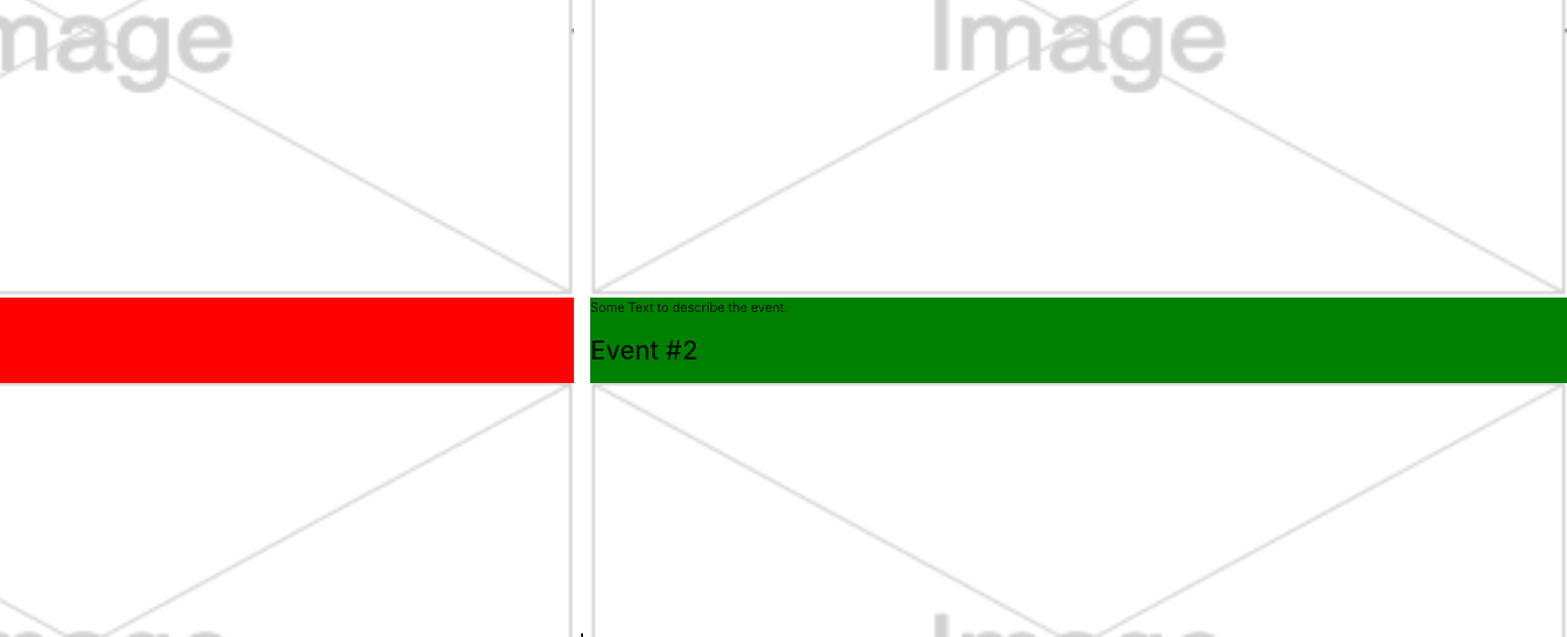
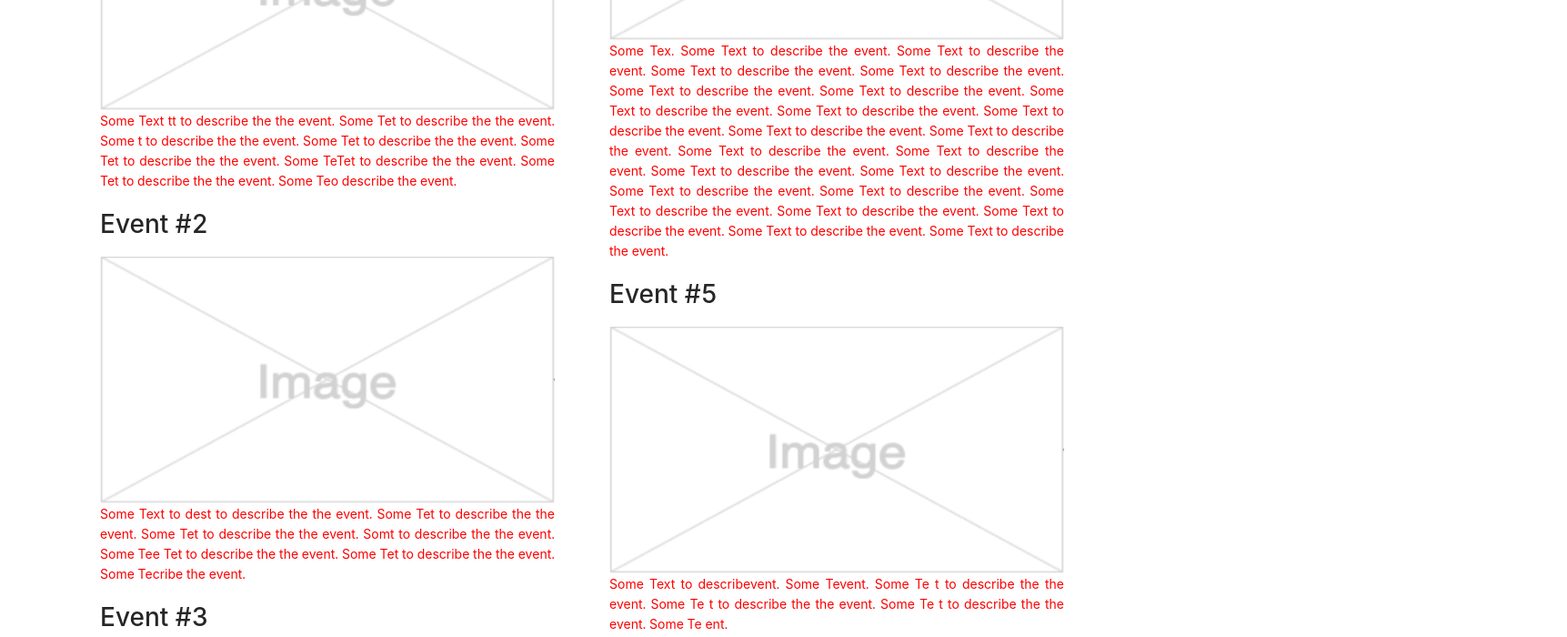
Before and after one commit to aadarshjha/kombucha, a React (Create React App) app in the folder client/: page / in a window 1280 px wide. Shown: the part 1120-1820 px from the top of the page at 91% size, 1723 px wide, since content can reach past the window. Built offline with nearby package versions, Linux system fonts and the light colour scheme.

Commit message:
added functionality for story, need approval

```diff
--- a/client/src/views/landingpage/Scroll.tsx
+++ b/client/src/views/landingpage/Scroll.tsx
@@ -1,21 +1,20 @@
 import React from "react";
 import "antd/dist/antd.css";
-import { Divider } from 'antd';
 import "./landingpage.css"
 
 
 // I guess we can fetch this from some backend that we build.
 // this is all mocked dummy data.
 const leftMilestoneData = {
-  "Event #1": ['./placeholder.png', 'Some Text to describe the event.'],
-  "Event #2": ['./placeholder.png', 'Some Text to describe the event.'],
-  "Event #3": ['./placeholder.png', 'Some Text to describe the event.']
+  "Event #1": ['./placeholder.png', 'Some Text tt to describe the the event. Some Tet to describe the the event. Some t to describe the the event. Some Tet to describe the the event. Some Tet to describe the the event. Some TeTet to describe the the event. Some Tet to describe the the event. Some Teo describe the event.'],
+  "Event #2": ['./placeholder.png', 'Some Text to dest to describe the the event. Some Tet to describe the the event. Some Tet to describe the the event. Somt to describe the the event. Some Tee Tet to describe the the event. Some Tet to describe the the event. Some Tecribe the event.'],
+  "Event #3": ['./placeholder.png', 'Some Text to describe tt to describe the the event to describe the the event. Some Tet to describe the the event. Some Tet. Some Te t to describe the the event. Some Te t to describe the the event. Some Tehe event.']
 }
 
 const rightMiletoneData = {
-  "Event #1": ['./placeholder.png', 'Some Text to describe the event.'],
-  "Event #2": ['./placeholder.png', 'Some Text to describe the event.'],
-  "Event #3": ['./placeholder.png', 'Some Text to describe the event.']
+  "Event #4": ['./placeholder.png', 'Some Tex. Some Text to describe the event. Some Text to describe the event. Some Text to describe the event. Some Text to describe the event. Some Text to describe the event. Some Text to describe the event. Some Text to describe the event. Some Text to describe the event. Some Text to describe the event. Some Text to describe the event. Some Text to describe the event. Some Text to describe the event. Some Text to describe the event. Some Text to describe the event. Some Text to describe the event. Some Text to describe the event. Some Text to describe the event. Some Text to describe the event. Some Text to describe the event. Some Text to describe the event. Some Text to describe the event. Some Text to describe the event. '],
+  "Event #5": ['./placeholder.png', 'Some Text to describevent. Some Tevent. Some Te t to describe the the event. Some Te t to describe the the event. Some Te t to describe the the event. Some Te ent.'],
+  "Event #6": ['./placeholder.png', 'Some Text to dest to describe the the event. Some Tet to describe the the event. Some Tt tt to describe the the event. St to describe the the event. Some Teome Teo describe the the event. Some Tet to describe the the event. Some Tet to describe the the event. Some Tecribe the event.']
 }
 
 const Scroll: React.FC<{}> = () => (
@@ -25,21 +24,19 @@ const Scroll: React.FC<{}> = () => (
           return (
             <div>
               <h1>{key}</h1>
-              <img src={value[0]} alt=""/>
+              <img className={"imageEventData"} src={value[0]} alt=""/>
               <p>{value[1]}</p>
             </div>
           );
         })}
     </div>
-    <div>
-      <Divider type="vertical" style={{backgroundColor: 'black', width: '2px'}}/>
-    </div>
+    {/* <div className="vl"></div> */}
     <div className="right">
     {Object.entries(rightMiletoneData).map(([key, value]) => {
           return (
             <div>
               <h1>{key}</h1>
-              <img src={value[0]} alt=""/>
+              <img className={"imageEventData"} src={value[0]} alt=""/>
               <p>{value[1]}</p>
             </div>
           );
--- a/client/src/views/landingpage/landingpage.css
+++ b/client/src/views/landingpage/landingpage.css
@@ -30,6 +30,7 @@
   flex-direction: row;
   align-items: center;
   justify-content: center;
+  /* background-color: blue; */
 }
 
 .vumslogo {
@@ -40,11 +41,22 @@
   font-style: italic;
   width: 40%;
 }
-
-.left{
-  background-color: red;
+.left p, .right p {
+  color: red;
+  width: 500px;
+  text-align: justify;
 }
 
-.right {
-  background-color: green;
+.left, .right {
+  padding: 30px;
 }
+
+.imageEventData {
+  width: 500px;
+}
+
+/* .vl {
+  border-left: 3px solid black;
+  height: 100%;
+  margin: 30px;
+} */
```
